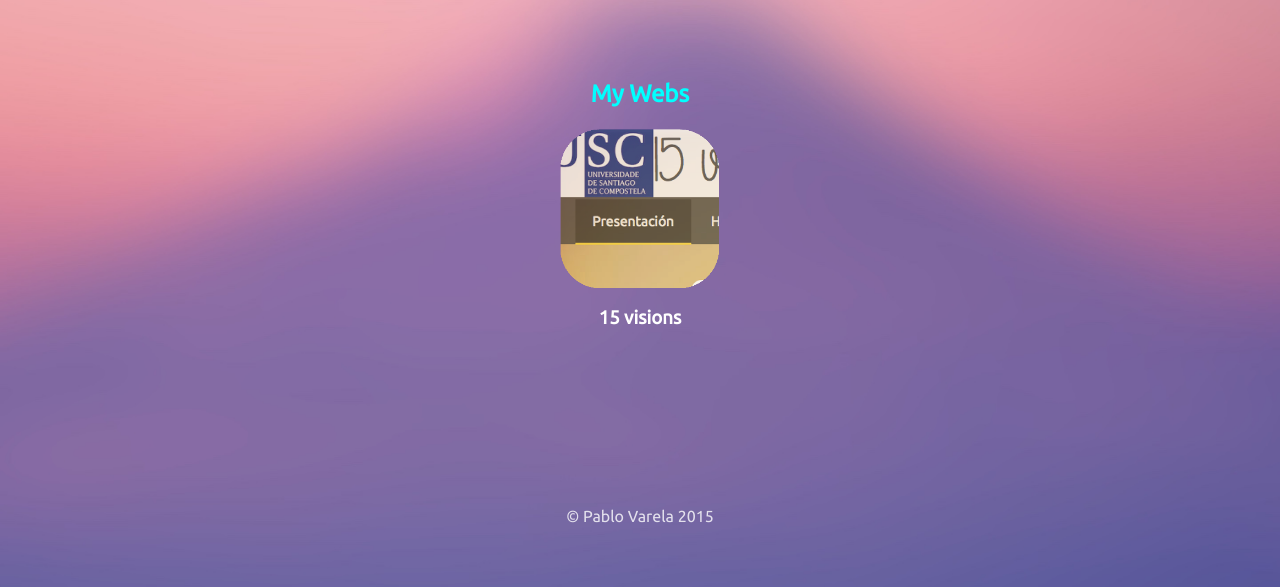
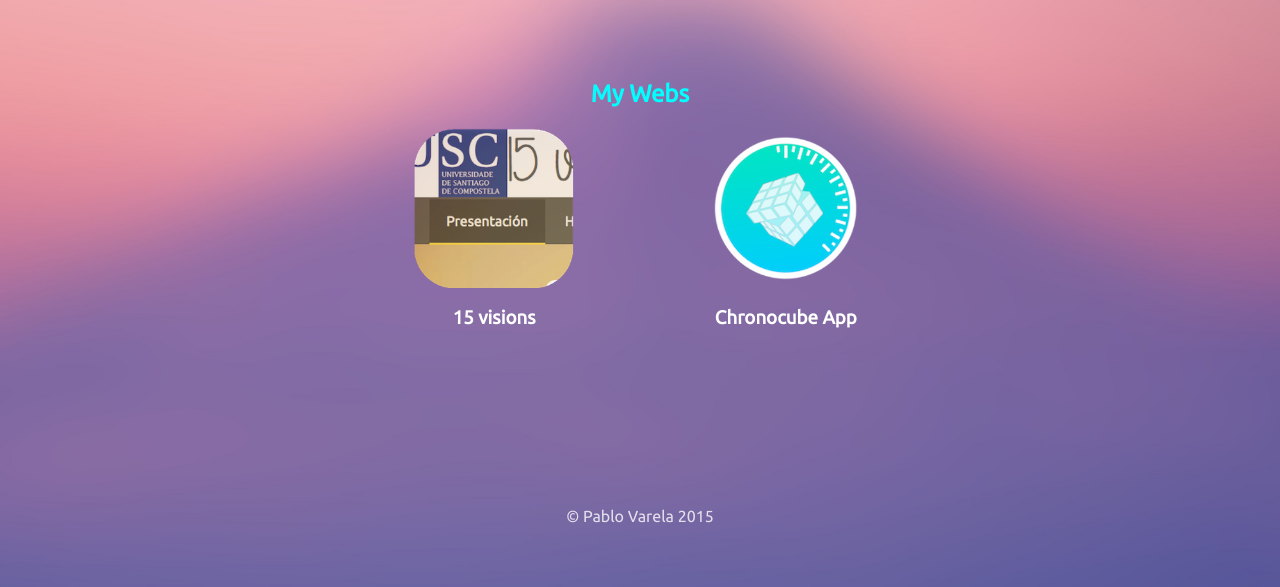
Before and after one commit to pablopunk/latest-repos, a PHP site: page /webs/index.php in a window 1280 px wide. Shown: the part 80-667 px from the top of the page. Run offline with PHP 8.4, Linux system fonts and the light colour scheme.

Commit message:
Added Chronocube webapp

```diff
--- a/webs/index.php
+++ b/webs/index.php
@@ -27,6 +27,13 @@
 			</a>
 		</div>
 
+		<div id="app_container">
+			<a href="http://www.github.com/pablopunk/chronocube">
+				<img src="../img/chronocube.png"/>
+				<h3>Chronocube App</h3>
+			</a>
+		</div>
+
 		<footer>
 			<?php include $root.'/footer.php';?>
 		</footer>
```
Also changed, not shown: img/15visions.png, img/chronocube.png (added).
